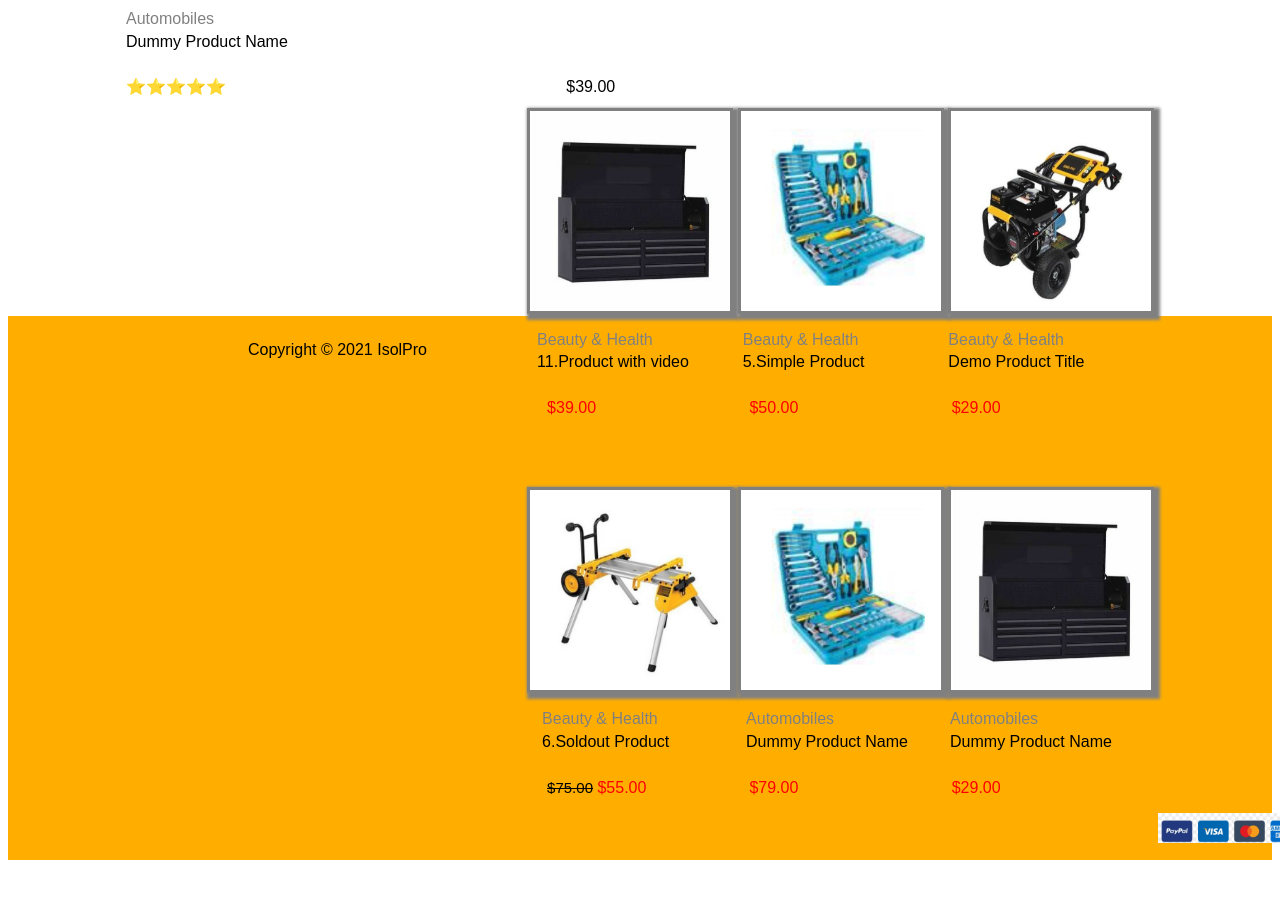
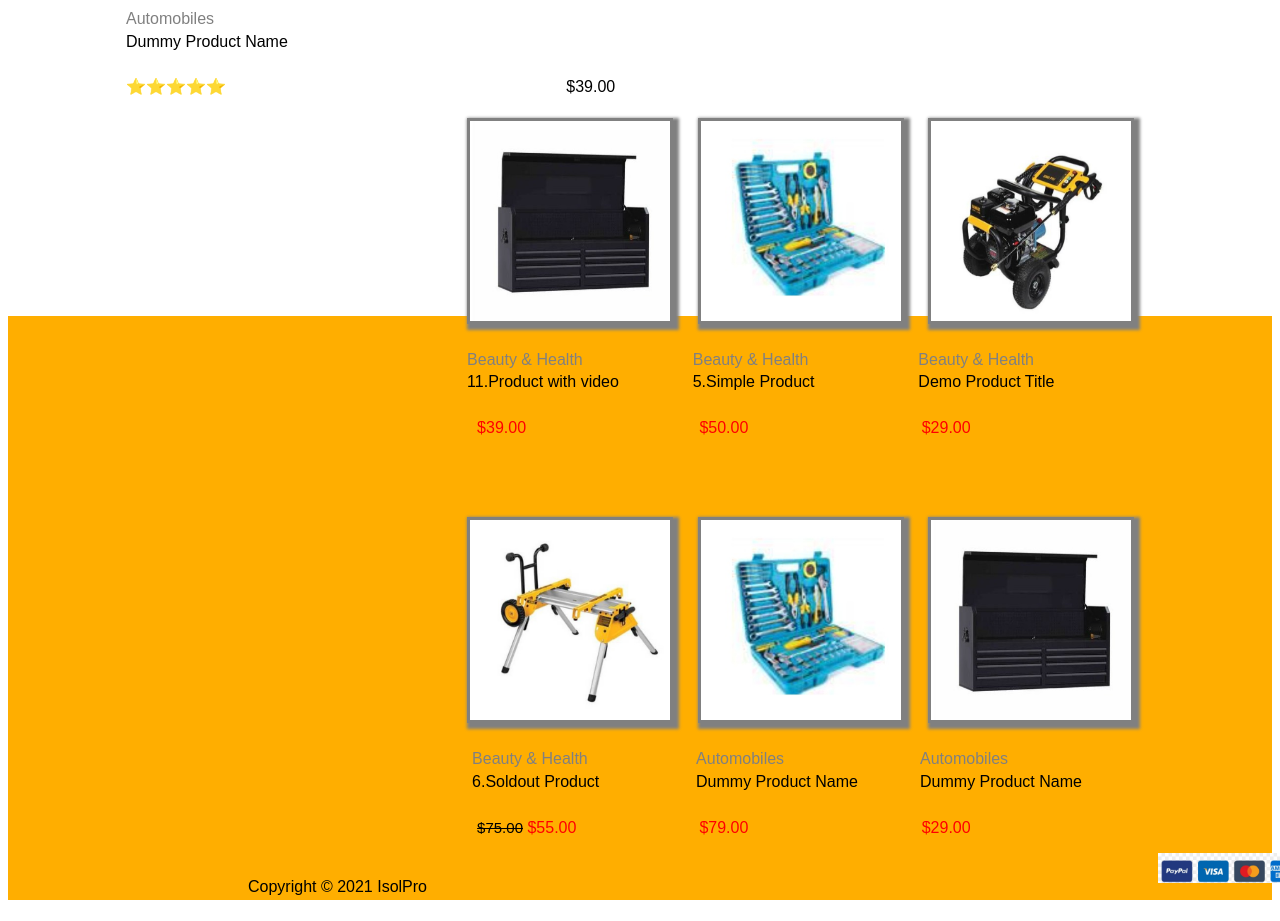
Before and after one commit to parthgoel203/Frontend-Work, a plain HTML site: page index.html in a window 1280 px wide. Shown: the part 2807-3728 px from the top of the page. Before the commit the page ends 3675 px from the top, so only its background shows below. Drawn offline with Linux system fonts and the light colour scheme.

Commit message:
Setting margin

```diff
--- a/styles.css
+++ b/styles.css
@@ -151,7 +151,7 @@ body {
   .lastpagepart2{
     display: grid;
     float: right;
-  padding: 0 20px 0 20px;
+  padding: 0 30px 0 30px;
   margin-left: 20px;
   }
 
@@ -183,6 +183,7 @@ body {
     box-shadow: 3px 3px 3px 3px grey;
   }
   .lastpagepart3image{
+    margin: 10px;
     border-style: solid;
     border-color: grey;
     box-shadow: 3px 3px 3px 3px grey;
```
